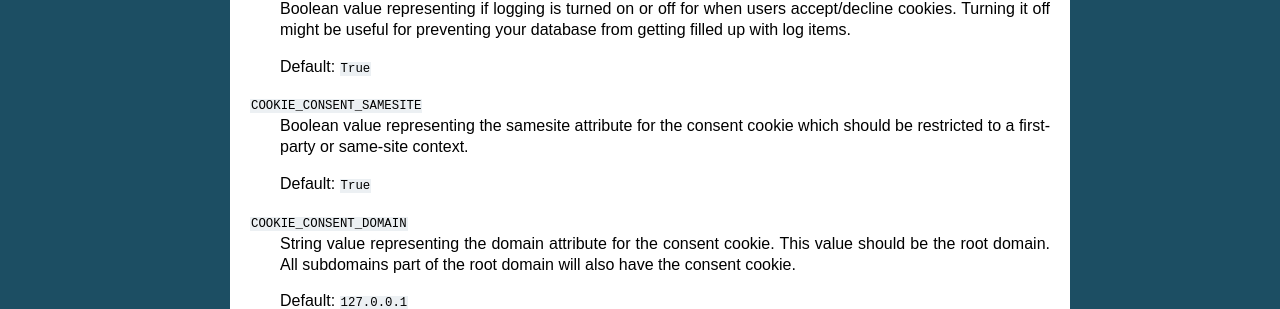
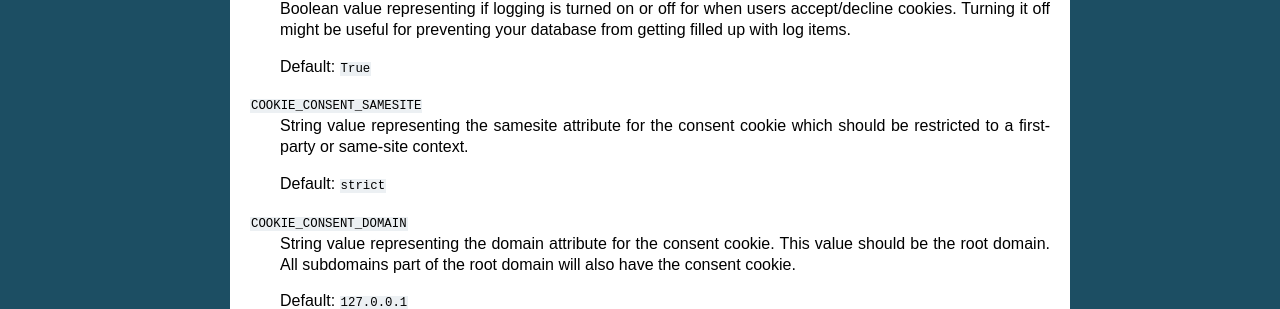
Before and after one commit to jazzband/django-cookie-consent, a Sphinx documentation site: the page built from docs/settings.rst, in a window 1280 px wide. Shown: the part 756-1065 px from the top of the page. Built offline with Sphinx 7.4.7, drawn with Linux system fonts in a browser that asks for light colours; the version number is read from the project's files by our own code.

Commit message:
Fix type for the samesite setting

```diff
--- a/docs/settings.rst
+++ b/docs/settings.rst
@@ -43,9 +43,9 @@
   Default: ``True``
 
 ``COOKIE_CONSENT_SAMESITE``
-  Boolean value representing the samesite attribute for the consent cookie which should be restricted to a first-party or same-site context.
+  String value representing the samesite attribute for the consent cookie which should be restricted to a first-party or same-site context.
 
-  Default: ``True``
+  Default: ``strict``
 
 ``COOKIE_CONSENT_DOMAIN``
   String value representing the domain attribute for the consent cookie. This value should be the root domain. All subdomains part of the root domain will also have the consent cookie.
```
